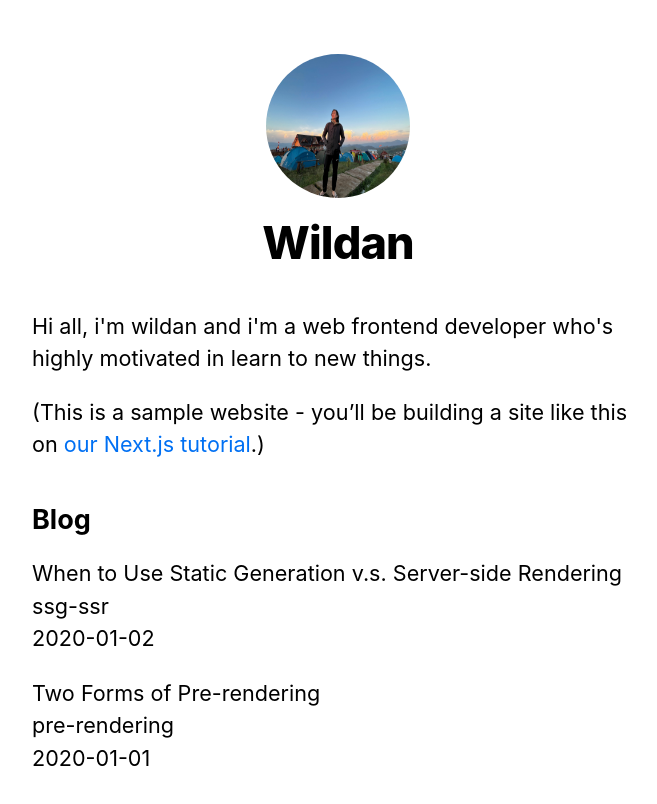
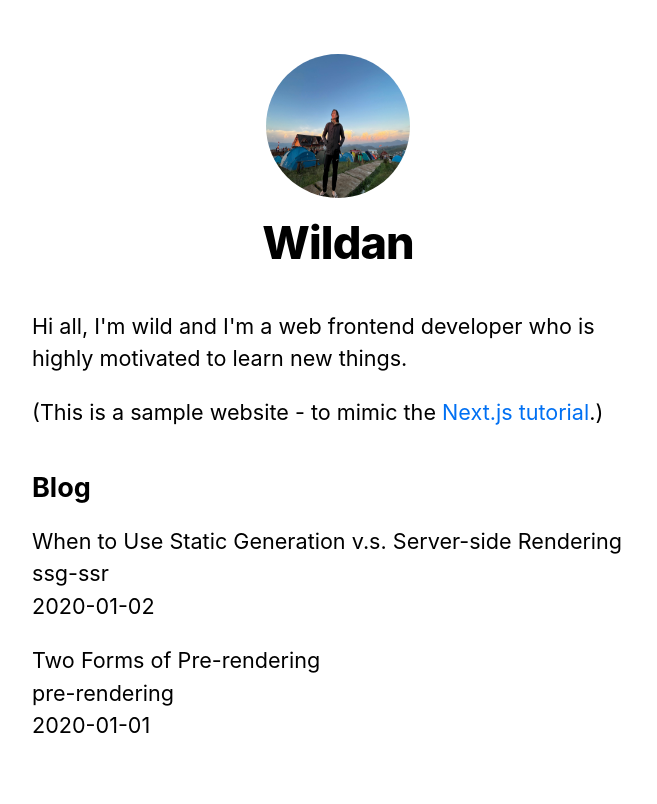
Before and after one commit to wildanv10/nextjs-simple-blog, a Next.js app: page / in a window 1280 px wide. Shown: the top 804 px of the page, without its empty margins (302-959 px from the left). Built offline with nearby package versions, Linux system fonts and the light colour scheme.

Commit message:
Update self introduction text

```diff
--- a/pages/index.js
+++ b/pages/index.js
@@ -21,12 +21,12 @@ export default function Home({ allPostsData }) {
       {/* self introduction section */}
       <section className={utilStyles.headingMd}>
         <p>
-          Hi all, i'm wildan and i'm a web frontend developer who's highly
-          motivated in learn to new things.
+          Hi all, I'm wild and I'm a web frontend developer who is highly
+          motivated to learn new things.
         </p>
         <p>
-          (This is a sample website - you’ll be building a site like this on{" "}
-          <a href="https://nextjs.org/learn">our Next.js tutorial</a>.)
+          (This is a sample website - to mimic the{" "}
+          <a href="https://nextjs.org/learn"> Next.js tutorial</a>.)
         </p>
       </section>
 
```
